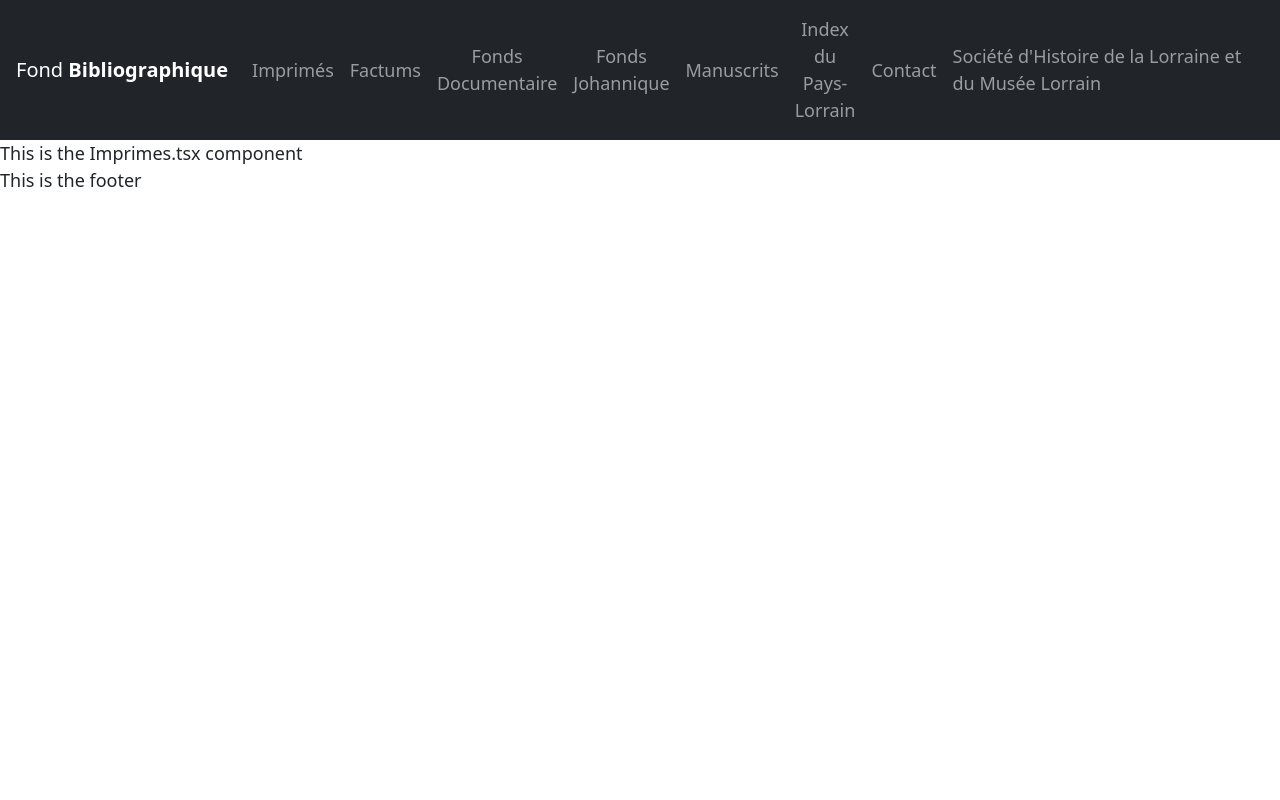
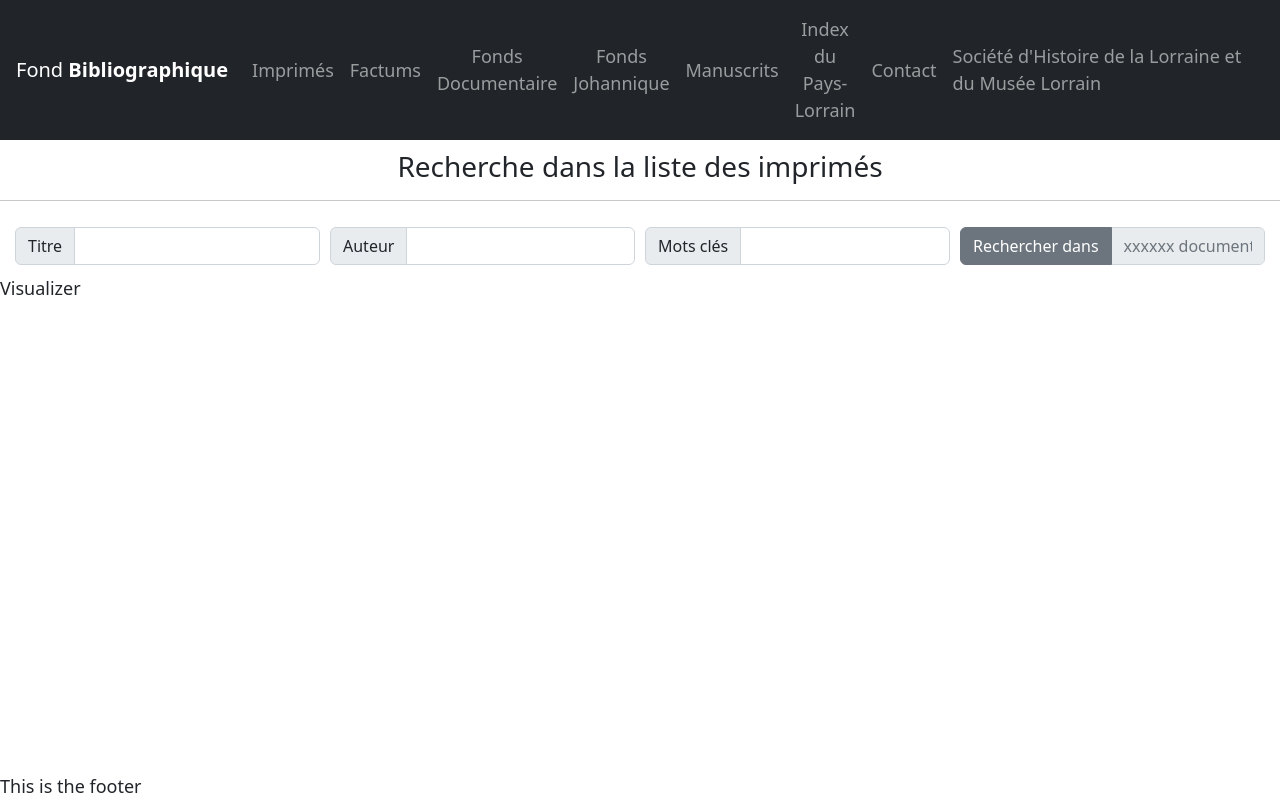
Before and after one commit to loicbefve/BiblioSHLML, a React (Vite) app: page /imprimes in a window 1280 px wide. Built offline with nearby package versions, Linux system fonts and the light colour scheme.

Commit message:
Realisation de la search bar

```diff
--- a/src/components/Layout.tsx
+++ b/src/components/Layout.tsx
@@ -24,11 +24,17 @@ const LayoutWrapper = styled.div`
   }
 `
 
+const Main = styled.div`
+  flex-grow: 1;
+`
+
 const Layout = () => {
   return (
     <LayoutWrapper>
       <Header />
-      <Outlet />
+      <Main>
+        <Outlet />
+      </Main>
       <Footer />
     </LayoutWrapper>
   )
--- /dev/null
+++ b/src/components/SearchBar.tsx
@@ -0,0 +1,47 @@
+import { InputGroup, Form, Button } from 'react-bootstrap'
+import styled from 'styled-components'
+
+const SearchBarWrapper = styled.div`
+  display: flex;
+  flex-wrap: wrap;
+  padding: 10px;
+`
+
+const StyledInputGroup = styled(InputGroup)`
+  margin-left: 5px;
+  margin-right: 5px;
+  flex-wrap: nowrap;
+  min-width: 300px;
+  flex: 1;
+  overflow: hidden;
+`
+
+const SearchBar = () => {
+  return (
+    <SearchBarWrapper>
+      <StyledInputGroup>
+        <InputGroup.Text id="title-text">Titre</InputGroup.Text>
+        <Form.Control id="basic-url" aria-describedby="title-text" />
+      </StyledInputGroup>
+      <StyledInputGroup>
+        <InputGroup.Text id="writer-text">Auteur</InputGroup.Text>
+        <Form.Control id="basic-url" aria-describedby="writer-text" />
+      </StyledInputGroup>
+      <StyledInputGroup>
+        <InputGroup.Text id="keywords-text">Mots clés</InputGroup.Text>
+        <Form.Control id="basic-url" aria-describedby="keywords-text" />
+      </StyledInputGroup>
+      <StyledInputGroup>
+        <Button variant="secondary">Rechercher dans</Button>
+        <Form.Control
+          disabled
+          id="basic-url"
+          aria-describedby="writer-text"
+          placeholder="xxxxxx documents au jj/mm/aaaa"
+        />
+      </StyledInputGroup>
+    </SearchBarWrapper>
+  )
+}
+
+export default SearchBar
--- a/src/pages/Imprimes.tsx
+++ b/src/pages/Imprimes.tsx
@@ -1,5 +1,16 @@
+import SearchBar from '../components/SearchBar'
+
 const Imprimes = () => {
-  return <div>This is the Imprimes.tsx component</div>
+  return (
+    <div>
+      <h3 style={{ textAlign: 'center', marginTop: '10px' }}>
+        Recherche dans la liste des imprimés
+      </h3>
+      <hr />
+      <SearchBar />
+      Visualizer
+    </div>
+  )
 }
 
 export default Imprimes
```
